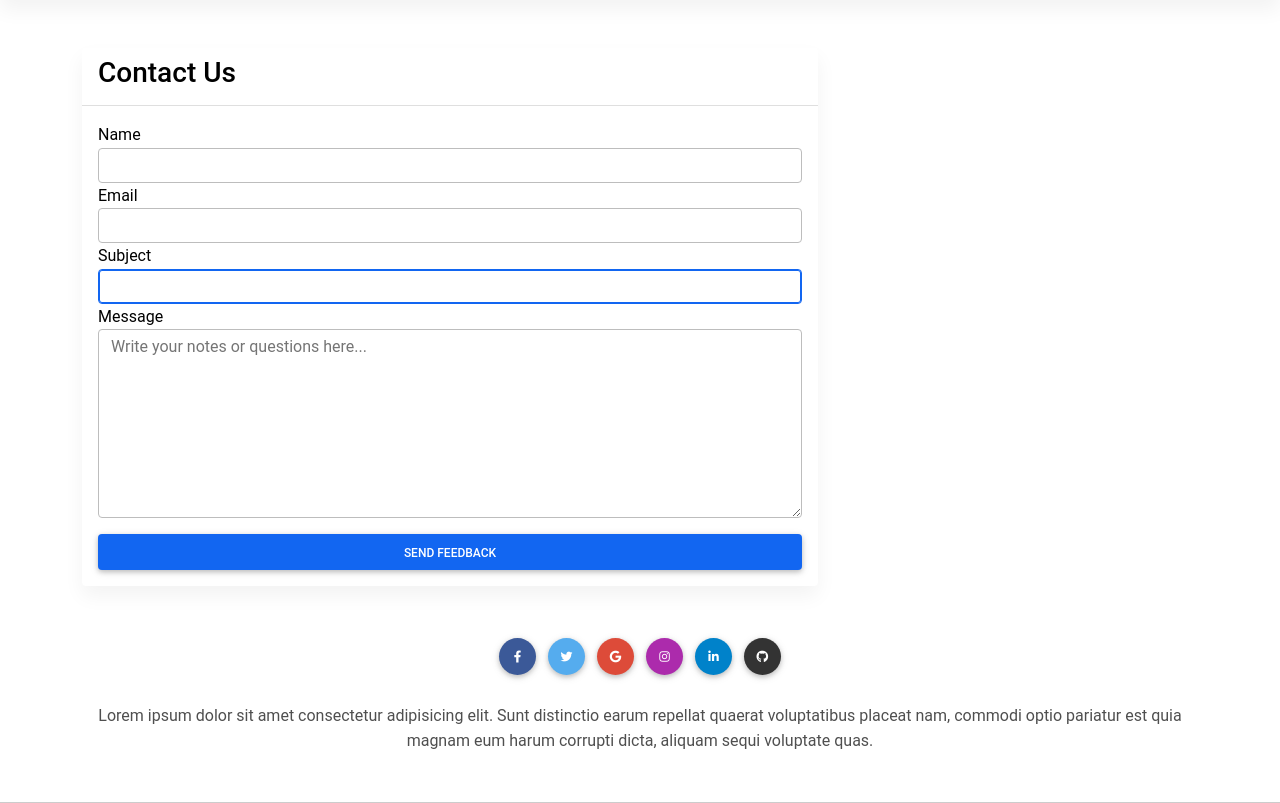
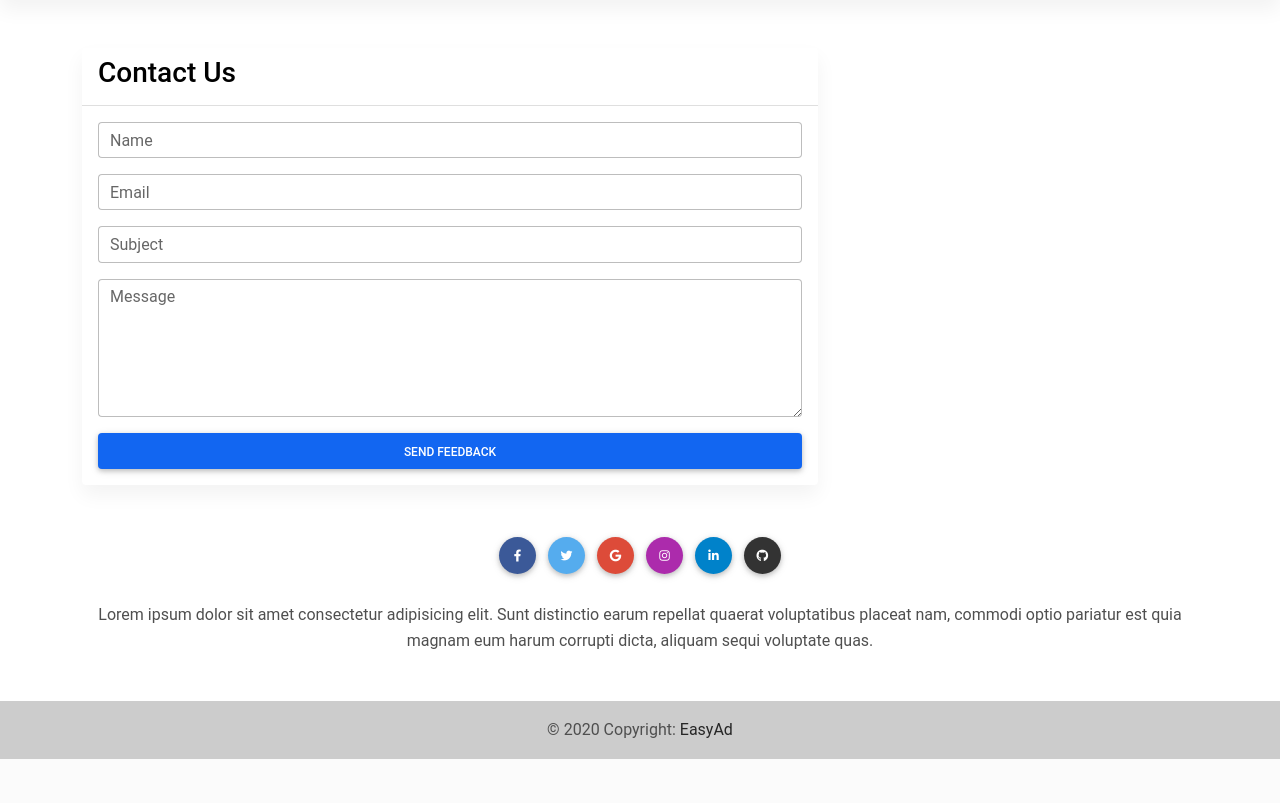
Before and after one commit to MeherajUlMahmmud/EasyAd, a Django app: page /contact in a window 1280 px wide. Shown: the part 59-862 px from the top of the page. After the commit the page ends 818 px from the top, so only its background shows below. Run offline with Django 3.2, Linux system fonts and the light colour scheme; some libraries are stand-ins or nearby versions.

Commit message:
Update contact.html

```diff
--- a/templates/contact.html
+++ b/templates/contact.html
@@ -17,38 +17,24 @@
                     <div class="card-body">
                         <form action="{% url 'contact' %}" method="post">
                             {% csrf_token %}
-                            <div class="row form-group">
-                                <div class="col-md-12">
-                                    <label class="text-black">Name</label>
-                                    <input class="form-control" name="name" type="text"
-                                           value="{{request.user.name}}">
-                                </div>
+                            <div class="form-outline mb-3">
+                                <input type="text" class="form-control" value="{{request.user.name}}" name="name"/>
+                                <label class="form-label">Name</label>
                             </div>
 
-                            <div class="row form-group">
-
-                                <div class="col-md-12">
-                                    <label class="text-black">Email</label>
-                                    <input class="form-control" name="email" type="email"
-                                           value="{{request.user.email}}">
-                                </div>
+                            <div class="form-outline mb-3">
+                                <input type="text" class="form-control" value="{{request.user.email}}" name="email"/>
+                                <label class="form-label">Email</label>
                             </div>
 
-                            <div class="row form-group">
-
-                                <div class="col-md-12">
-                                    <label class="text-black">Subject</label>
-                                    <input class="form-control" name="subject" type="subject" autofocus>
-                                </div>
+                            <div class="form-outline mb-3">
+                                <input type="text" class="form-control" name="subject"/>
+                                <label class="form-label">Subject</label>
                             </div>
 
-                            <div class="row form-group">
-                                <div class="col-md-12 mb-3">
-                                    <label class="text-black">Message</label>
-                                    <textarea class="form-control" cols="30" name="message" name="message"
-                                              placeholder="Write your notes or questions here..."
-                                              rows="7"></textarea>
-                                </div>
+                            <div class="form-outline mb-3">
+                                <textarea type="text" class="form-control" name="message" rows="5"></textarea>
+                                <label class="form-label">Message</label>
                             </div>
 
                             <div class="row form-group">
```
